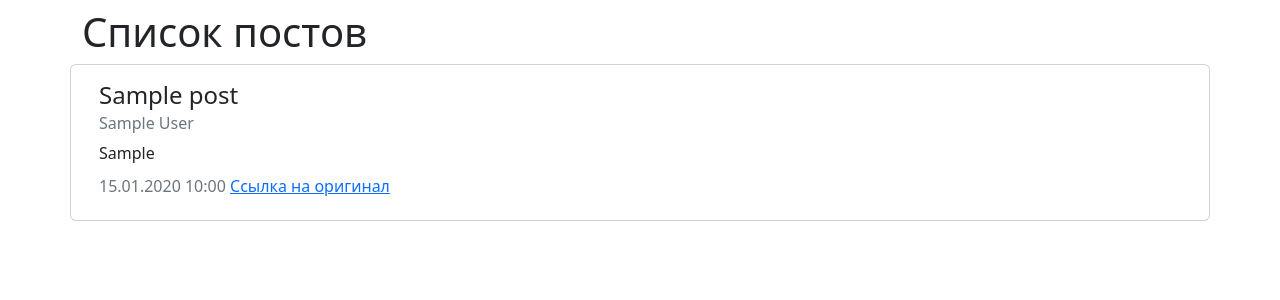
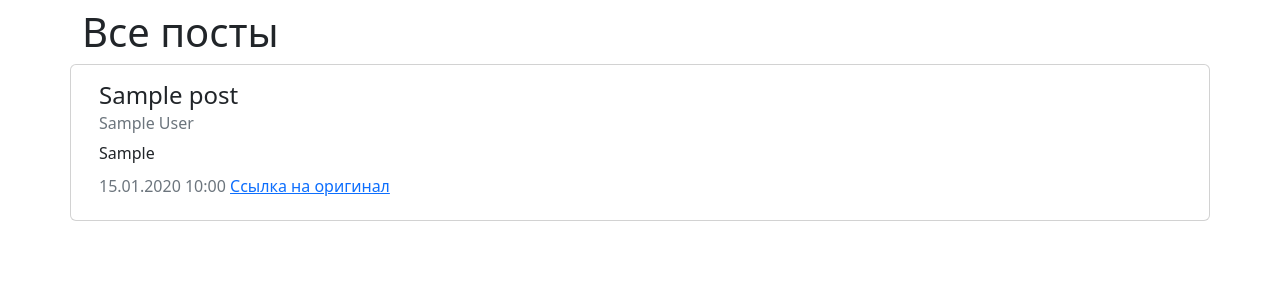
Before and after one commit to Skamikus/Pikabu_strings, a Django app: page / in a window 1280 px wide. Shown: the part 56-356 px from the top of the page. Run offline with Django 3.2, Linux system fonts and the light colour scheme; tables that the repository leaves empty hold one stand-in row (values such as "Sample post").

Commit message:
add base templates

```diff
--- a/Pikabu_light/Pikabu_light/settings.py
+++ b/Pikabu_light/Pikabu_light/settings.py
@@ -57,7 +57,7 @@
 TEMPLATES = [
     {
         'BACKEND': 'django.template.backends.django.DjangoTemplates',
-        'DIRS': [],
+        'DIRS': [os.path.join(BASE_DIR, 'templates')],
         'APP_DIRS': True,
         'OPTIONS': {
             'context_processors': [
--- a/Pikabu_light/Short_tales/templates/Short_tales/index.html
+++ b/Pikabu_light/Short_tales/templates/Short_tales/index.html
@@ -1,60 +1,20 @@
-<!doctype html>
-<html lang="en">
-<head>
-    <meta charset="utf-8">
-    <meta name="viewport" content="width=device-width, initial-scale=1">
-    <title>Pikabu_light</title>
-    <link href="https://cdn.jsdelivr.net/npm/bootstrap@5.2.0-beta1/dist/css/bootstrap.min.css" rel="stylesheet"
-          integrity="sha384-0evHe/X+R7YkIZDRvuzKMRqM+OrBnVFBL6DOitfPri4tjfHxaWutUpFmBp4vmVor" crossorigin="anonymous">
-</head>
-<body>
-    <nav class="navbar navbar-expand-lg bg-light">
-        <div class="container-fluid">
-            <a class="navbar-brand" href="{% url 'home' %}">Главная</a>
-            <button class="navbar-toggler" type="button" data-bs-toggle="collapse"
-                    data-bs-target="#navbarSupportedContent" aria-controls="navbarSupportedContent"
-                    aria-expanded="false" aria-label="Toggle navigation">
-                <span class="navbar-toggler-icon"></span>
-            </button>
-            <div class="collapse navbar-collapse" id="navbarSupportedContent">
-                <ul class="navbar-nav me-auto mb-2 mb-lg-0">
-                    {% for categor in categories %}
-                        <li class="nav-item"><a class="nav-link" href="{% url 'category' categor.pk %}">{{ categor.title }}</a></li>
-                    {% endfor %}
-                    <li class="nav-item"><a class="nav-link" href="{% url 'home' %}">Добавить новость</a></li>
-                </ul>
-            </div>
-        </div>
-    </nav>
-    <div class="container mt-2">
+{% extends 'base.html'%}
+
+{% block title %} {{ block.super }}/ {{ title}}{% endblock %}
+
+{% block content %}
 <h1> {{ title }}</h1>
 <div class="row">
     {% for post in posts %}
-                <div class="card mb-2" >
+    <div class="card mb-2">
         <div class="card-body">
             <h4 class="card-title">{{ post.story_title }}</h4>
             <h6 class="card-subtitle mb-2 text-muted">{{ post.author }}</h6>
             <p class="card-text">{{ post.story_block }}</p>
             <h6 class="card-subtitle mb-2 text-muted">{{ post.date_in|date:"d.m.Y H:i" }}
-                        <a href="{{ post.href }}" class="card-link">   Ссылка на оригинал</a></h6>
+                <a href="{{ post.href }}" class="card-link"> Ссылка на оригинал</a></h6>
         </div>
     </div>
     {% endfor %}
 </div>
-    </div>
-
-<script src="https://cdn.jsdelivr.net/npm/bootstrap@5.2.0-beta1/dist/js/bootstrap.bundle.min.js"
-        integrity="sha384-pprn3073KE6tl6bjs2QrFaJGz5/SUsLqktiwsUTF55Jfv3qYSDhgCecCxMW52nD2"
-        crossorigin="anonymous"></script>
-<script src="https://cdn.jsdelivr.net/npm/@popperjs/core@2.11.5/dist/umd/popper.min.js"
-        integrity="sha384-Xe+8cL9oJa6tN/veChSP7q+mnSPaj5Bcu9mPX5F5xIGE0DVittaqT5lorf0EI7Vk"
-        crossorigin="anonymous"></script>
-<script src="https://cdn.jsdelivr.net/npm/bootstrap@5.2.0-beta1/dist/js/bootstrap.min.js"
-        integrity="sha384-kjU+l4N0Yf4ZOJErLsIcvOU2qSb74wXpOhqTvwVx3OElZRweTnQ6d31fXEoRD1Jy"
-        crossorigin="anonymous"></script>
-</body>
-</html>
-
-
-</body>
-</html>
+{% endblock %}
--- a/Pikabu_light/Short_tales/views.py
+++ b/Pikabu_light/Short_tales/views.py
@@ -8,7 +8,7 @@
     categories = Category.objects.all()
     context = {
         'posts': posts,
-        'title': 'Список постов',
+        'title': 'Все посты',
         'categories': categories,
     }
     return render(request, template_name='Short_tales/index.html', context=context)
--- /dev/null
+++ b/Pikabu_light/templates/base.html
@@ -0,0 +1,33 @@
+<!doctype html>
+<html lang="en">
+<head>
+    <meta charset="utf-8">
+    <meta name="viewport" content="width=device-width, initial-scale=1">
+    <title>{% block title %} Pikabu_light {% endblock %}</title>
+    <link href="https://cdn.jsdelivr.net/npm/bootstrap@5.2.0-beta1/dist/css/bootstrap.min.css" rel="stylesheet"
+          integrity="sha384-0evHe/X+R7YkIZDRvuzKMRqM+OrBnVFBL6DOitfPri4tjfHxaWutUpFmBp4vmVor" crossorigin="anonymous">
+</head>
+<body>
+    {% include 'inc/_navbar.html'%}
+
+    <div class="container mt-2">
+
+        {% block content %} Content {% endblock %}
+
+    </div>
+
+<script src="https://cdn.jsdelivr.net/npm/bootstrap@5.2.0-beta1/dist/js/bootstrap.bundle.min.js"
+        integrity="sha384-pprn3073KE6tl6bjs2QrFaJGz5/SUsLqktiwsUTF55Jfv3qYSDhgCecCxMW52nD2"
+        crossorigin="anonymous"></script>
+<script src="https://cdn.jsdelivr.net/npm/@popperjs/core@2.11.5/dist/umd/popper.min.js"
+        integrity="sha384-Xe+8cL9oJa6tN/veChSP7q+mnSPaj5Bcu9mPX5F5xIGE0DVittaqT5lorf0EI7Vk"
+        crossorigin="anonymous"></script>
+<script src="https://cdn.jsdelivr.net/npm/bootstrap@5.2.0-beta1/dist/js/bootstrap.min.js"
+        integrity="sha384-kjU+l4N0Yf4ZOJErLsIcvOU2qSb74wXpOhqTvwVx3OElZRweTnQ6d31fXEoRD1Jy"
+        crossorigin="anonymous"></script>
+</body>
+</html>
+
+
+</body>
+</html>
--- /dev/null
+++ b/Pikabu_light/templates/inc/_navbar.html
@@ -0,0 +1,19 @@
+<nav class="navbar navbar-expand-lg bg-light">
+    <div class="container-fluid">
+        <a class="navbar-brand" href="{% url 'home' %}">Главная</a>
+        <button class="navbar-toggler" type="button" data-bs-toggle="collapse"
+                data-bs-target="#navbarSupportedContent" aria-controls="navbarSupportedContent"
+                aria-expanded="false" aria-label="Toggle navigation">
+            <span class="navbar-toggler-icon"></span>
+        </button>
+        <div class="collapse navbar-collapse" id="navbarSupportedContent">
+            <ul class="navbar-nav me-auto mb-2 mb-lg-0">
+                {% for categor in categories %}
+                <li class="nav-item"><a class="nav-link" href="{% url 'category' categor.pk %}">{{ categor.title }}</a>
+                </li>
+                {% endfor %}
+                <li class="nav-item"><a class="nav-link" href="{% url 'home' %}">Добавить новость</a></li>
+            </ul>
+        </div>
+    </div>
+</nav>
```
Also changed, not shown: Pikabu_light/Short_tales/templates/Short_tales/category.html (+7 -47 lines). Lines whose indentation alone changed are shown as unchanged.
